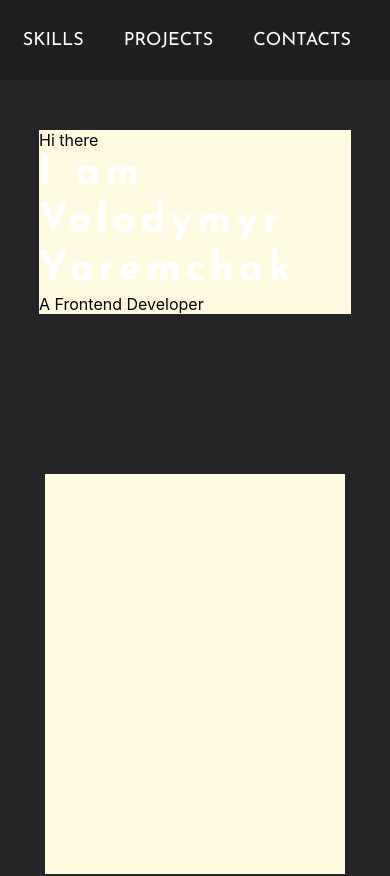
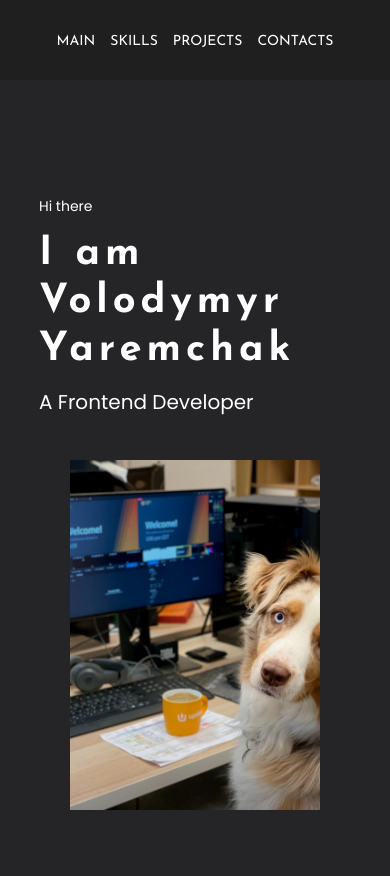
Before and after one commit to vovkahorror/portfolio, a React (Create React App) app: page / in a window 390 px wide. Shown: the top 876 px of the page. Built offline with nearby package versions, Linux system fonts and the light colour scheme.

Commit message:
feat: added demo photo

```diff
--- a/src/App.scss
+++ b/src/App.scss
@@ -1,6 +1,10 @@
 @import './common/styles/sass/variables';
 
 .App {
+  > * {
+    padding: 100px 0;
+  }
+
   & > *:nth-child(odd) {
     background-color: $backgroundColor;
   }
@@ -8,4 +12,10 @@
   & > *:nth-child(even) {
     background-color: $backgroundSecondColor;
   }
+
+  @media (max-width: 768px) {
+    > * {
+      padding: 80px 0;
+    }
+  }
 }
--- a/src/header/Header.module.scss
+++ b/src/header/Header.module.scss
@@ -1,8 +1,13 @@
 .header {
   height: 80px;
+  padding: 0;
 
   .headerContainer {
     display: flex;
     justify-content: flex-end;
+
+    @media (max-width: 768px) {
+      justify-content: center;
+    }
   }
 }
--- a/src/main/Main.module.scss
+++ b/src/main/Main.module.scss
@@ -1,18 +1,58 @@
+@import '../common/styles/sass/mixins';
+
 .mainBlock {
-  height: 100vh;
+  display: flex;
+  align-items: center;
+  min-height: 100vh;
+
+  .greetingContainer {
+    flex-wrap: nowrap;
+    gap: 20px;
+
+    .greeting {
+      display: flex;
+      flex-direction: column;
+      gap: 10px;
+      @include text('Poppins', 14px, 1.8);
+
+      h1 {
+        font-size: 50px;
+
+        @media (max-width: 768px) {
+          font-size: 40px;
+        }
       }
 
-.greeting {
-  width: 500px;
-  background-color: #fffbe0;
+      .profession {
+        font-size: 27px;
+
+        @media (max-width: 768px) {
+          font-size: 20px;
         }
-
-.title {
-  font-size: 50px;
+      }
     }
 
     .photo {
       width: 300px;
       height: 400px;
-  background-color: #fffbe0;
+      background-size: cover;
+      background-position: center;
+
+      @media (max-width: 992px) {
+        width: 400px;
+        height: 500px;
       }
+
+      @media (max-width: 768px) {
+        width: 250px;
+        height: 350px;
+      }
+    }
+
+    @media (max-width: 992px) {
+      flex-direction: column;
+      flex-wrap: wrap;
+      gap: 40px;
+    }
+  }
+}
--- a/src/main/Main.tsx
+++ b/src/main/Main.tsx
@@ -1,17 +1,18 @@
 import React from 'react';
 import styles from './Main.module.scss';
 import styleContainer from '../common/styles/Container.module.scss';
+import photo from '../assets/images/photo.jpg';
 
 const Main = () => {
     return (
         <div className={styles.mainBlock} id={'main'}>
-            <div className={styleContainer.container}>
+            <div className={`${styleContainer.container} ${styles.greetingContainer}`}>
                 <div className={styles.greeting}>
                     <span>Hi there</span>
-                    <h1>I am Volodymyr Yaremchak</h1>
-                    <p>A Frontend Developer</p>
+                    <h1>I am <br/> Volodymyr Yaremchak</h1>
+                    <p className={styles.profession}>A Frontend Developer</p>
                 </div>
-                <div className={styles.photo}></div>
+                <div className={styles.photo} style={{backgroundImage: `url(${photo})`}}></div>
             </div>
         </div>
     );
--- a/src/nav/Nav.module.scss
+++ b/src/nav/Nav.module.scss
@@ -14,5 +14,13 @@
     &:hover {
       text-decoration: underline;
     }
+
+    @media (max-width: 768px) {
+      font-size: 14px;
+    }
+  }
+
+  @media (max-width: 768px) {
+    gap: 15px;
   }
 }
--- a/src/skills/Skills.module.scss
+++ b/src/skills/Skills.module.scss
@@ -1,11 +1,9 @@
 .skillsBlock {
-  height: 100vh;
-}
+  min-height: 100vh;
 
   .skillsContainer {
     flex-direction: column;
     justify-content: flex-start;
-}
 
     .skills {
       display: flex;
@@ -13,10 +11,10 @@
       flex-wrap: wrap;
       width: 100%;
       border: 1px solid;
-}
 
-@media (max-width: 768px) {
-  .skills {
+      @media (max-width: 992px) {
         justify-content: center;
       }
     }
+  }
+}
--- a/src/skills/Skills.tsx
+++ b/src/skills/Skills.tsx
@@ -12,7 +12,7 @@ const Skills = () => {
             description: 'Lorem ipsum dolor sit amet, consectetur adipisicing elit. Doloremque iure repellat vero!',
         },
         {
-            title: 'TypeScript/Javascript',
+            title: 'TypeScript/JavaScript',
             description: 'Lorem ipsum dolor sit amet, consectetur adipisicing elit. Doloremque iure repellat vero!',
         },
         {
```
Also changed, not shown: src/assets/images/photo.jpg (added). Lines whose indentation alone changed are shown as unchanged.
